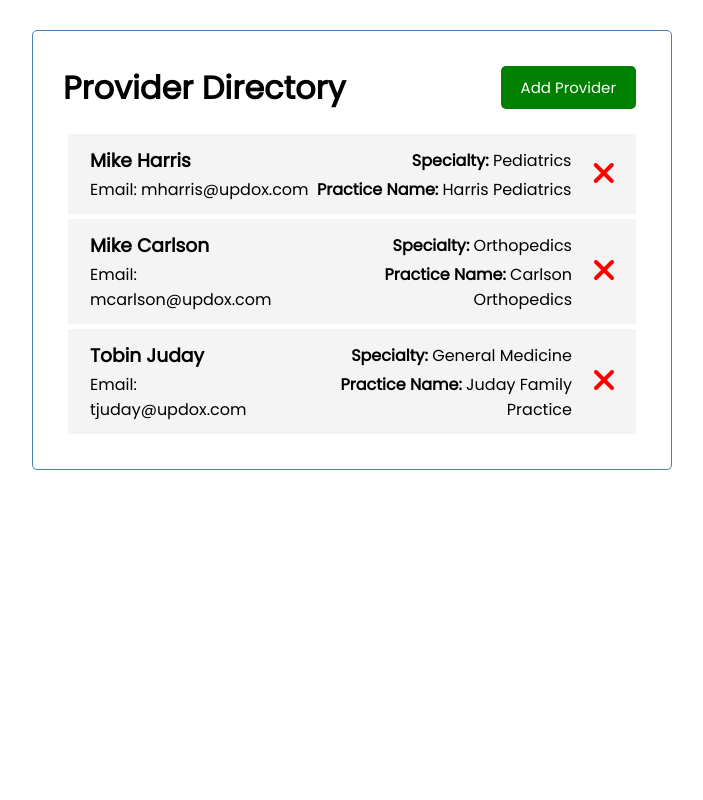
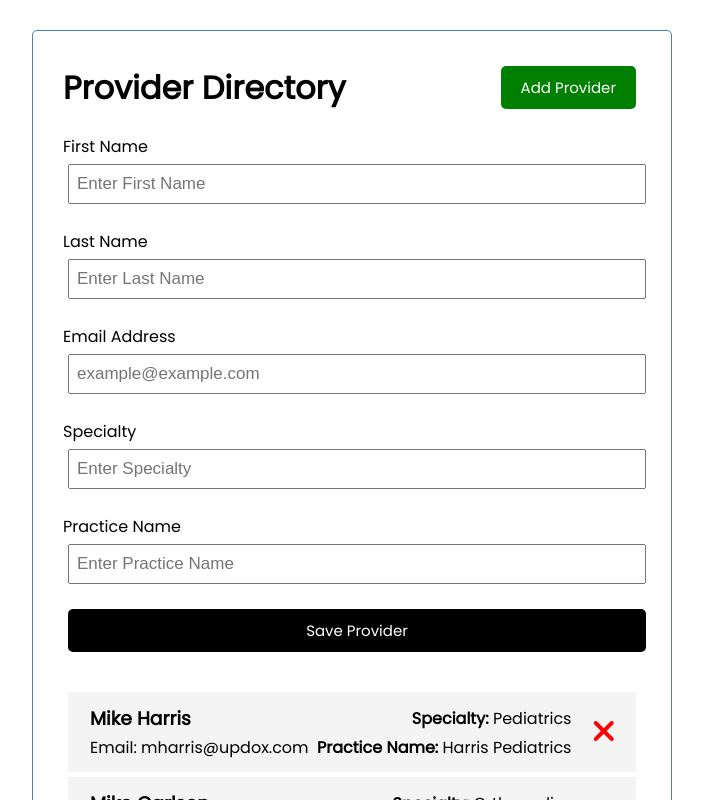
Before and after one commit to sobrien1100/vue-provider-directory, a Vue app: page / in a window 1280 px wide. Shown: the top 800 px of the page, without its empty margins (288-991 px from the left). Built offline with nearby package versions, Linux system fonts and the light colour scheme.

Commit message:
Add Provider functionality added

```diff
--- a/src/App.vue
+++ b/src/App.vue
@@ -1,19 +1,23 @@
 <template>
 <div class=container>
   <Header title="Provider Directory"/>
+  <AddProvider @add-provider="addProvider" />
   <Providers @delete-provider="deleteProvider" :providers="providers" />
+
 </div>
 </template>
 
 <script>
 import Header from './components/Header'
 import Providers from './components/Providers'
+import AddProvider from './components/AddProvider'
 
 export default {
   name: 'App',
   components: {
     Header,
-    Providers
+    Providers,
+    AddProvider
   },
   data() {
     return {
@@ -21,6 +25,9 @@ export default {
     }
   },
   methods: {
+    addProvider(provider) {
+      this.providers = [...this.providers, provider]
+    },
     deleteProvider(email_address) {
       console.log('provider', email_address)
       this.providers = this.providers.filter((provider) => provider.email_address != email_address )
--- /dev/null
+++ b/src/components/AddProvider.vue
@@ -0,0 +1,120 @@
+<template>
+  <form @submit="onSubmit" class="add-form">
+    <div class="form-control">
+      <label>First Name</label>
+      <input
+      type="text"
+      v-model="first_name"
+      name="first_name"
+      placeholder="Enter First Name" />
+    </div>
+    <div class="form-control">
+      <label>Last Name</label>
+      <input
+        type="text"
+        v-model="last_name"
+        name="last_name"
+        placeholder="Enter Last Name"
+      />
+    </div>
+     <div class="form-control">
+      <label>Email Address</label>
+      <input
+        type="text"
+        v-model="email_address"
+        name="email_address"
+        placeholder="example@example.com"
+      />
+    </div>
+     <div class="form-control">
+      <label>Specialty</label>
+      <input
+        type="text"
+        v-model="specialty"
+        name="specialty"
+        placeholder="Enter Specialty"
+      />
+    </div>
+     <div class="form-control">
+      <label>Practice Name</label>
+      <input
+        type="text"
+        v-model="practice_name"
+        name="practice_name"
+        placeholder="Enter Practice Name"
+      />
+    </div>
+    <input type="submit" value="Save Provider" class="btn btn-block" />
+  </form>
+</template>
+
+<script>
+export default {
+  name: 'AddProvider',
+  data() {
+    return {
+      first_name: '',
+      last_name: '',
+      email_address: '',
+      specialty: '',
+      practice_name: ''
+    }
+  },
+  methods: {
+    onSubmit(e) {
+      e.preventDefault()
+      if (!this.first_name) {
+        alert('Please add a Provider')
+        return
+      }
+      const newProvider = {
+        last_name: this.last_name,
+        first_name: this.first_name,
+        email_address: this.email_address,
+        specialty: this.specialty,
+        practice_name: this.practice_name
+      }
+
+      console.log(newProvider)
+
+      this.$emit('add-provider', newProvider)
+      this.last_name = ''
+      this.first_name = ''
+      this.email_address = ''
+      this.specialty = ''
+      this.practice_name = ''
+    },
+  },
+}
+</script>
+
+<style scoped>
+.add-form {
+  margin-bottom: 40px;
+}
+.form-control {
+  margin: 20px 0;
+}
+.form-control label {
+  display: block;
+}
+.form-control input {
+  width: 100%;
+  height: 40px;
+  margin: 5px;
+  padding: 3px 7px;
+  font-size: 17px;
+}
+.form-control-check {
+  display: flex;
+  align-items: center;
+  justify-content: space-between;
+}
+.form-control-check label {
+  flex: 1;
+}
+.form-control-check input {
+  flex: 2;
+  height: 20px;
+}
+</style>
```
